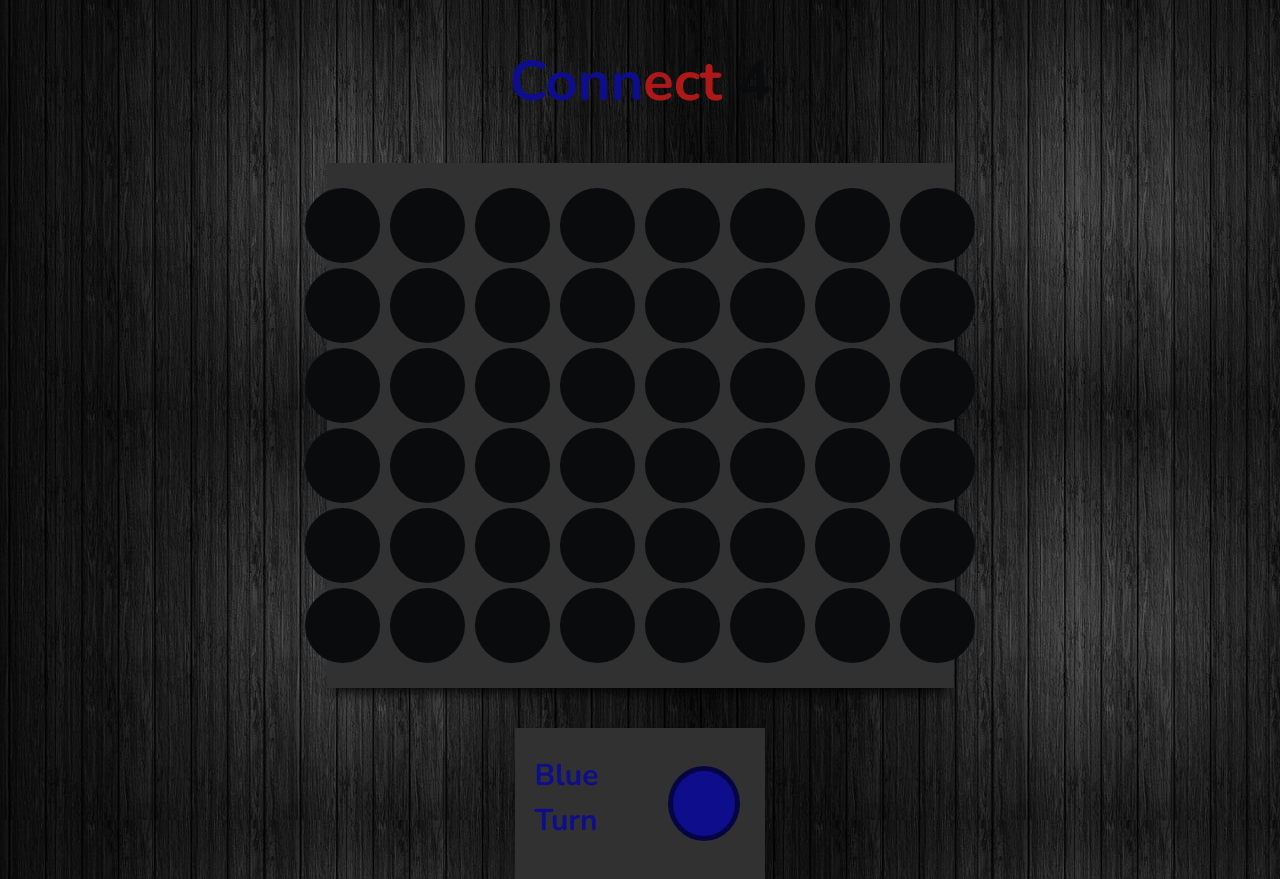
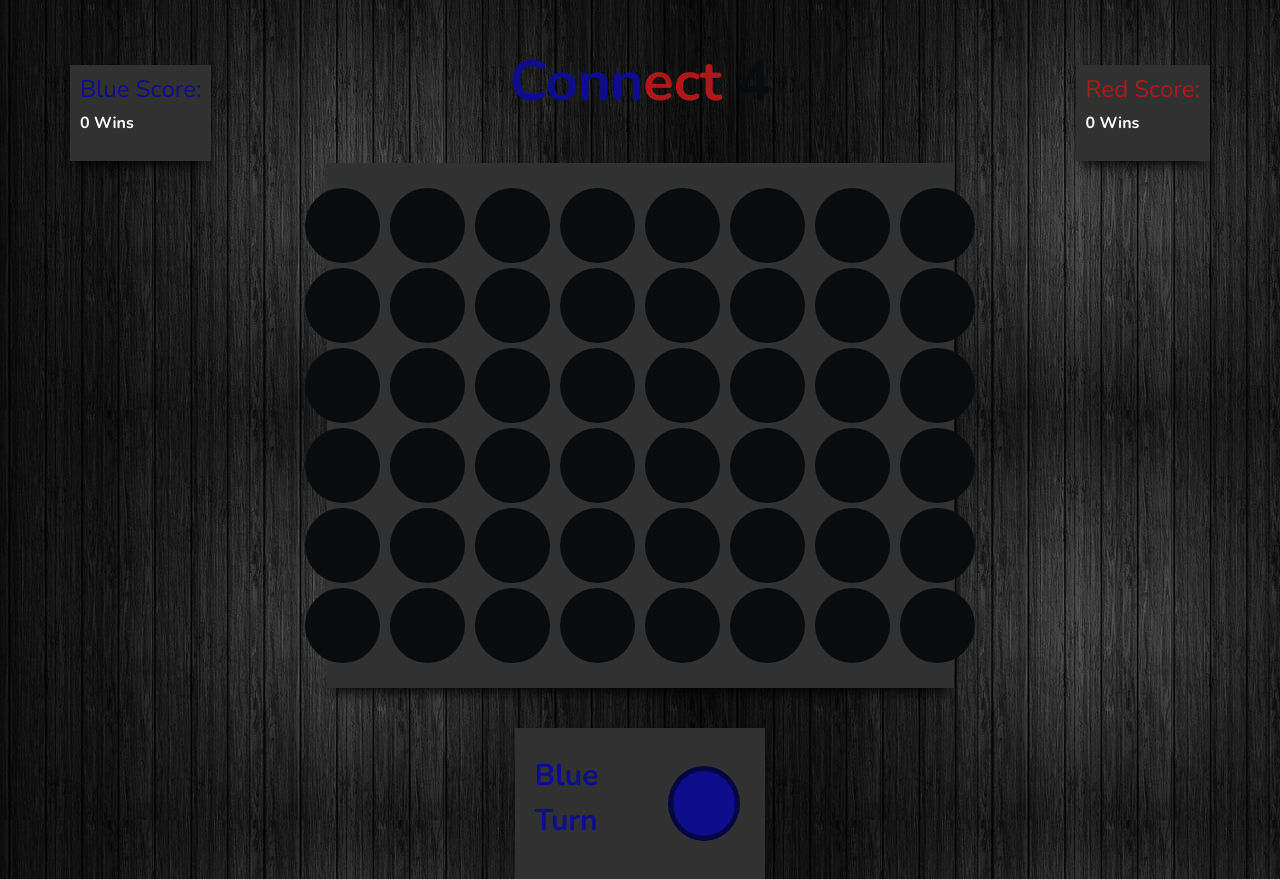
Before and after one commit to MaxPredathor/vue-connect4, a Vue app: page / in a window 1280 px wide. Built offline with nearby package versions, Linux system fonts and the light colour scheme.

Commit message:
added game score

```diff
--- a/src/App.vue
+++ b/src/App.vue
@@ -5,6 +5,14 @@
         <span style="color:rgb(14, 14, 140)">Conn</span><span style="color:rgb(175, 24, 24)">ect </span><span style="color: #0a0b0c;">4</span>
       </h1>
       <button class="btn btn-dark hide text-light" v-show="hide" @click="hide = false">Show</button>
+      <div class="blue-score">
+        <h4>Blue Score:</h4>
+        <p>{{ blueWinCounter }} Wins</p>
+      </div>
+      <div class="red-score">
+        <h4>Red Score:</h4>
+        <p>{{ redWinCounter }} Wins</p>
+      </div>
       <div class="win" :class="{'d-none': hide}" v-show="gameEnd">
         <h1 class="text-success fw-bold p-2">Congratulatios!</h1>
         <div v-if="gameWinner === 1">
@@ -63,6 +71,8 @@
         blueCounter: 0,
         redCounter: 0,
         hide: false,
+        blueWinCounter: 0,
+        redWinCounter: 0,
       }
     },
     methods:{
@@ -92,23 +102,10 @@
           }
         }
         this.redBlueSwitch = !this.redBlueSwitch;
-        // if(this.biArray[x][this.biArray[x].length - 1] === null){
-        //   this.biArray[x][this.biArray[x].length - 1] = z
-        // }else if(this.biArray[x][this.biArray[x].length - 2] === null){
-        //   this.biArray[x][this.biArray[x].length - 2] = z
-        // }else if(this.biArray[x][this.biArray[x].length - 3] === null){
-        //   this.biArray[x][this.biArray[x].length - 3] = z
-        // }else if(this.biArray[x][this.biArray[x].length - 4] === null){
-        //   this.biArray[x][this.biArray[x].length - 4] = z
-        // }else if(this.biArray[x][this.biArray[x].length - 5] === null){
-        //   this.biArray[x][this.biArray[x].length - 5] = z
-        // }else if(this.biArray[x][this.biArray[x].length - 6] === null){
-        //   this.biArray[x][this.biArray[x].length - 6] = z
-        // }
-        // this.redBlueSwitch = !this.redBlueSwitch
       },
       /**
        * * Insert a disk into the game board at the specified position.
+       * * If the position is already occupied, the disk is not inserted.
        */
       insertDisk(x, y){
         if(this.biArray[x][y] !== 1 && this.biArray[x][y] !== 0){
@@ -169,6 +166,11 @@
       },
       endGame(){
         this.gameEnd = true
+        if(this.gameWinner === 1){
+          this.blueWinCounter++
+        }else{
+          this.redWinCounter++
+        }
       },
       /**
        * Reset the game.
@@ -286,6 +288,37 @@
       position: absolute !important;
       top: 14%;
       left: 17%;
-    }
+}
+.blue-score{
+  position: absolute;
+  left: 0;
+  top: 2%;
+  color: white;
+  padding: 10px;
+  background-color: #313131;
+  font-weight: bold;
+  -webkit-box-shadow: 0px 10px 13px -7px #000000, 5px 5px 15px 5px rgba(0,0,0,0);
+  box-shadow: 0px 10px 13px -7px #000000, 5px 5px 15px 5px rgba(0,0,0,0);
 
+  h4{
+    font-size: 1.5em;
+    color: rgb(14, 14, 140);
+  }
+}
+.red-score{
+  position: absolute;
+  right: 0;
+  top: 2%;
+  color: white;
+  padding: 10px;
+  background-color: #313131;
+  font-weight: bold;
+  -webkit-box-shadow: 0px 10px 13px -7px #000000, 5px 5px 15px 5px rgba(0,0,0,0);
+  box-shadow: 0px 10px 13px -7px #000000, 5px 5px 15px 5px rgba(0,0,0,0);
+
+  h4{
+    font-size: 1.5em;
+    color: rgb(175, 24, 24);
+  }
+}
 </style>
```
